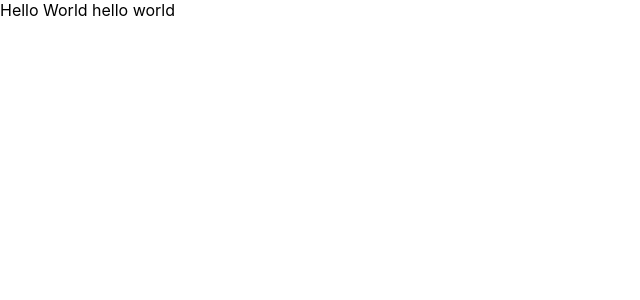
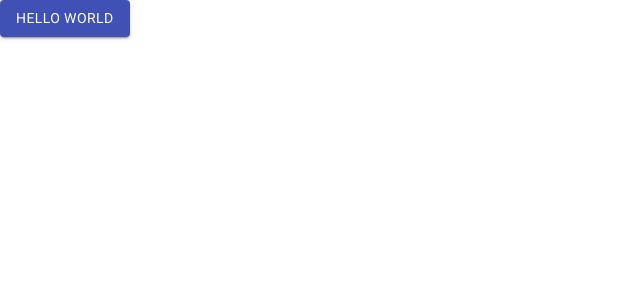
Before and after one commit to TimJSnyder/PersonalSite, a Next.js app in the folder my-test-site/: page / in a window 1280 px wide. Shown: the top 300 px of the page, without its empty margins (0-640 px from the left). Built offline with nearby package versions, Linux system fonts and the light colour scheme.

Commit message:
Basic material-ui setup

```diff
--- a/my-test-site/package.json
+++ b/my-test-site/package.json
@@ -8,6 +8,9 @@
     "start": "next start"
   },
   "dependencies": {
+    "@material-ui/core": "^4.11.0",
+    "@material-ui/icons": "^4.9.1",
+    "fontsource-roboto": "^3.0.3",
     "next": "9.5.5",
     "react": "16.14.0",
     "react-dom": "16.14.0"
--- a/my-test-site/pages/_app.js
+++ b/my-test-site/pages/_app.js
@@ -1,4 +1,5 @@
 import '../styles/globals.css'
+import 'fontsource-roboto'
 
 function MyApp({ Component, pageProps }) {
   return <Component {...pageProps} />
--- a/my-test-site/pages/index.js
+++ b/my-test-site/pages/index.js
@@ -1,11 +1,11 @@
-import Head from 'next/head'
-import styles from '../styles/Home.module.css'
+import Button from '@material-ui/core/Button';
 
 export default function Home() {
   return (
     <div>
-    Hello World
-    hello world
+    <Button variant="contained" color="primary">
+      Hello World
+    </Button>
     </div>
   )
 }
```
Also changed, not shown: 1 other file (tests, documents, lock files or other folders).
